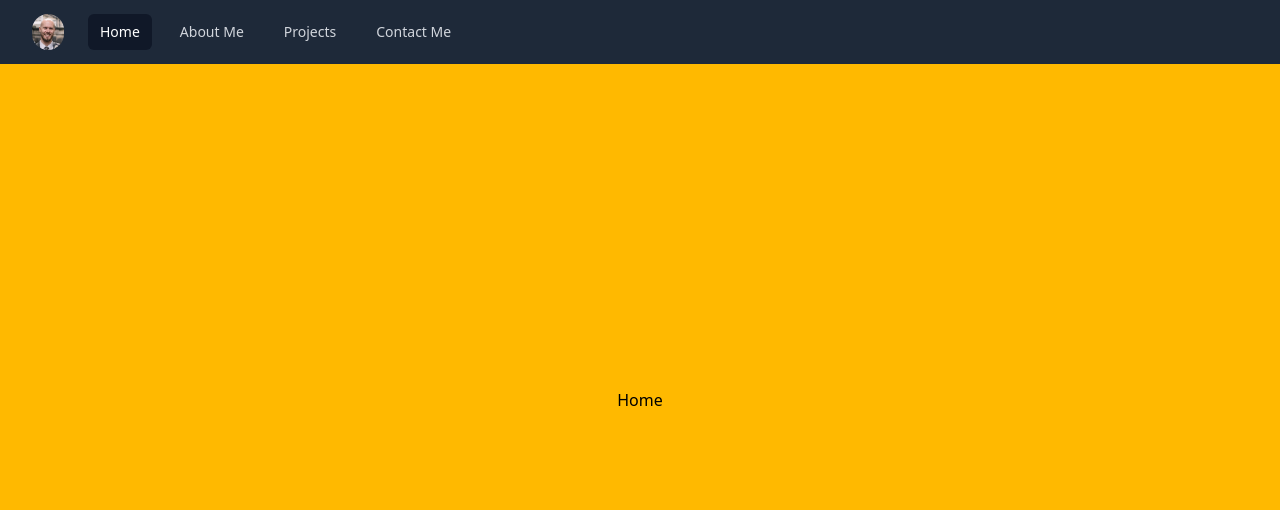
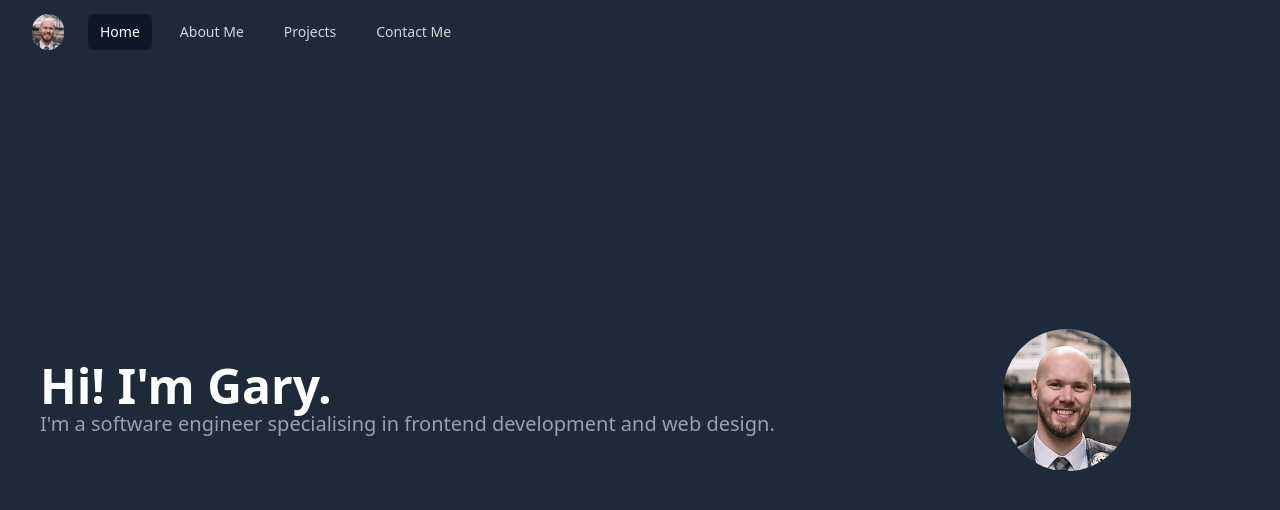
Before and after one commit to Gclark04432/portfolio-site, a Next.js app: page / in a window 1280 px wide. Shown: the top 510 px of the page. Built offline with nearby package versions, Linux system fonts and the light colour scheme.

Commit message:
Adds basic layout and placeholders to Home section

```diff
--- /dev/null
+++ b/src/app/home.tsx
@@ -0,0 +1,31 @@
+'use client';
+
+export const Home = () => {
+  return (
+    <div
+      id='home'
+      className='flex h-screen w-screen snap-start items-center justify-center'
+    >
+      <div className='flex h-screen w-4/6 flex-wrap items-center justify-start bg-gray-800 p-10'>
+        <div>
+          <div className='w-full text-5xl font-extrabold text-white'>
+            Hi! I'm Gary.
+          </div>
+          <div className='w-full text-xl font-medium text-gray-400'>
+            I'm a software engineer specialising in frontend development and web
+            design.
+          </div>
+        </div>
+      </div>
+      <div className='flex h-screen w-2/6 items-center justify-center bg-gray-800'>
+        <div className='flex shrink-0 items-center'>
+          <img
+            alt='Gary Clark'
+            src='/profile.png'
+            className='size-32 h-auto rounded-full'
+          />
+        </div>
+      </div>
+    </div>
+  );
+};
--- a/src/app/navbar.tsx
+++ b/src/app/navbar.tsx
@@ -42,7 +42,7 @@ export const NavBar = () => {
               <img
                 alt='Gary Clark'
                 src='/profile.png'
-                className='h-auto w-8 rounded-full'
+                className='size-8 h-auto rounded-full'
               />
             </div>
             <div className='hidden sm:ml-6 sm:block'>
--- a/src/app/page.tsx
+++ b/src/app/page.tsx
@@ -1,12 +1,9 @@
-export default function Home() {
+import { Home } from './home';
+
+export default function Page() {
   return (
     <div className='h-screen w-screen snap-y snap-mandatory overflow-y-scroll'>
-      <section
-        id='home'
-        className='flex h-screen w-screen snap-start items-center justify-center bg-amber-400'
-      >
-        Home
-      </section>
+      <Home />
       <section
         id='about'
         className='flex h-screen w-screen snap-start items-center justify-center bg-cyan-400'
```
